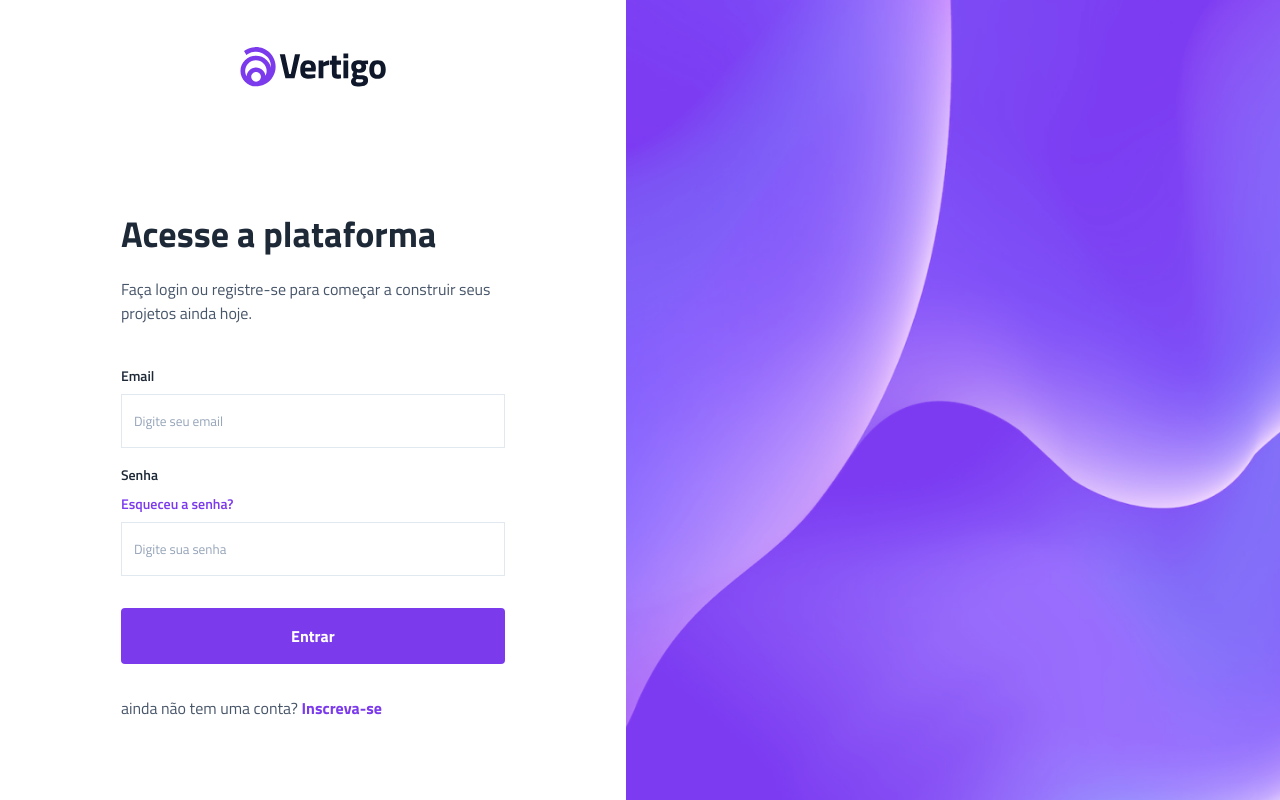
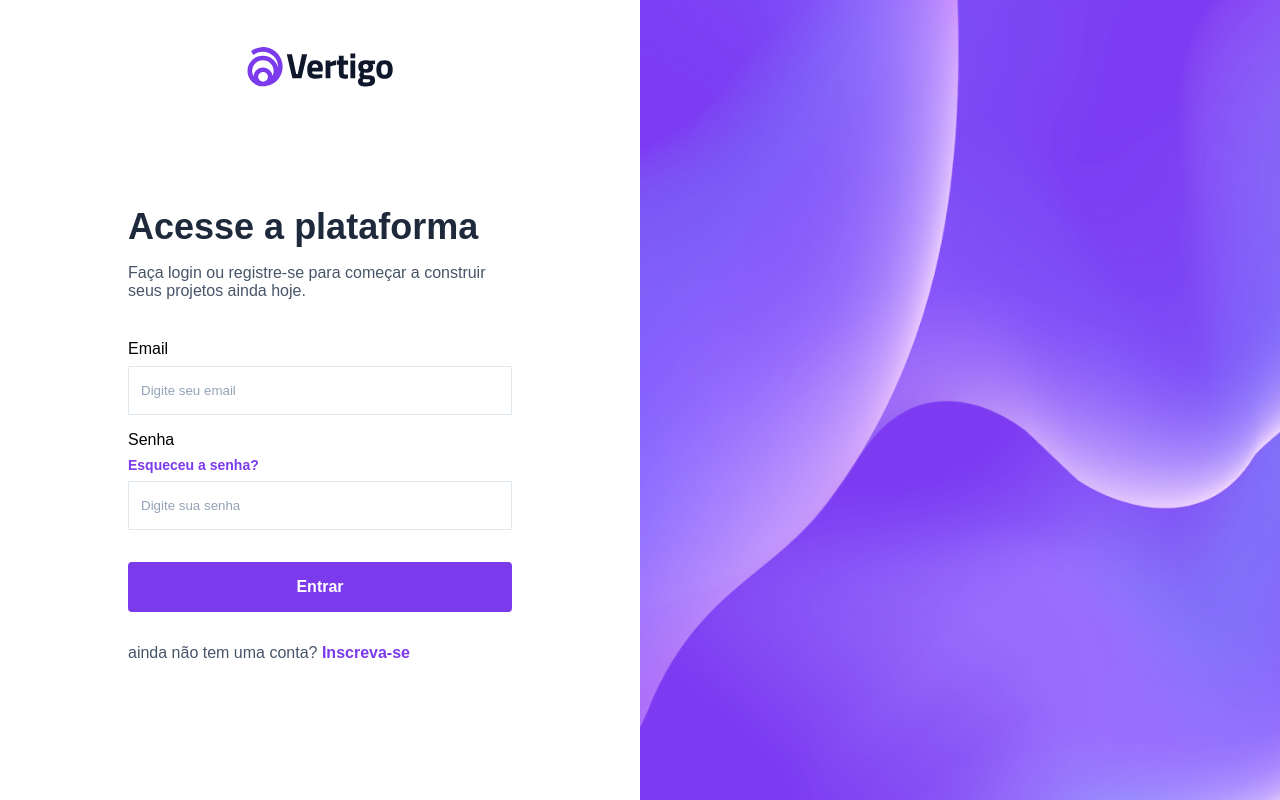
Before and after one commit to HeloisaMonteiro-12A/Vertigo-HeloisaMonteiro-1A, a plain HTML site: page index.html in a window 1280 px wide. Drawn offline with Linux system fonts and the light colour scheme.

Commit message:
style.css

```diff
--- a/style.css
+++ b/style.css
@@ -1,50 +1,49 @@
-*{
-     /* Reset do CSS */
+* {
     margin: 0;
     padding: 0;
     box-sizing: border-box;
-     font-family: "Titillium Web", sans-serif;
+    font-family: 'Titilium Web', sans-serif;
 }
 
-/* 1rem = 16px */
-
 :root {
-     --gray-800: #1E2938;
+    --gray-800: #1E293B;
     --gray-600: #475569;
     --purple: #7c3aed;
     --gray-200: #e2e8f0;
     --gray-400: #94a3b8;
     --white: #FFF;
-     --ligth-purple: #9F67FF
+    --ligth-purple: #9F67FF;
 }
 
-header{
-     background-image: url(./imagens/bg-mobile.svG.svg);
+header {
+    background-image: url(./imagens/img.png);
     background-size: cover;
     height: 8.375rem;
-
     display: flex;
     justify-content: center;
     align-items: center;
 
     margin-bottom: 3.7rem;
+
 }
 
-main{
+
+main {
     padding-inline: 1.5rem;
 }
 
-.descricao{
-     margin-bottom: 2.5rem;
+.descricao {
+    margin-bottom: 2.5rem
+    ;
 }
 
-.descricao h1 {
+.descricao h1{
     color: var(--gray-800);
     margin-bottom: 1rem;
     font-size: 1.5625rem;
 }
 
-.descricao p{
+.descricao p {
     font-size: 0.8125rem;
     color: var(--gray-600);
 }
@@ -62,7 +61,7 @@ main{
     align-items: center;
 }
 
-
+.
 .login label {
     font-size: 0.875rem;
     color: var(--gray-800);
@@ -109,16 +108,11 @@ main{
 
 }
 
-.login button:hover{
-     background: var(--ligth-purple);
-     transition: 0.5s;
-     cursor: pointer;
-}
-.login > p{
+.login > p {
     color: var(--gray-600);
 }
 
-.login > p a{
+.login > p a {
     font-weight: 700;
     font-size: 1rem;
 }
@@ -127,7 +121,14 @@ main{
     display: none;
 }
 
+.login button:hover {
+    background: var(--ligth-purple);
+    transition: 0.3s;
+    cursor: pointer;
+}
+
 @media(min-width: 1000px) {
+
     body {
         display: flex;
         height: 100vh;
@@ -135,36 +136,44 @@ main{
     header {
         background: none;
         justify-content: flex-start;
+        margin:2.5rem 7rem 7rem;
+
         height: fit-content;
-          margin: 2.5rem 7rem 7rem;
+
     }
+
     header img {
         width: 10rem;
     }
+
     main {
-          padding-inline: 7rem;
+       margin-inline: 7rem;
+       padding: 0rem;
        max-width: 24rem;
-          padding: 0;
     }
-     .conteudo{
+    .conteudo {
         width: 100%;
         display: flex;
         flex-direction: column;
         align-items: center;
     }
-     .bg-desktop{
+    .bg-desktop img {
+        width: 100%;
+        height: 100%;
+        display: block;
+    }
+    .bg-desktop {
         display: block;
         width: 100%;
     }
-     .bg-desktop img {
-          display: block;
-          height: 100%;
-     }
+
     .descricao h1{
         font-size: 2.25rem;
     }
+
     .descricao p{
         font-size: 1rem;
     }
 
+
 }
```
Lines whose indentation alone changed are shown as unchanged.
